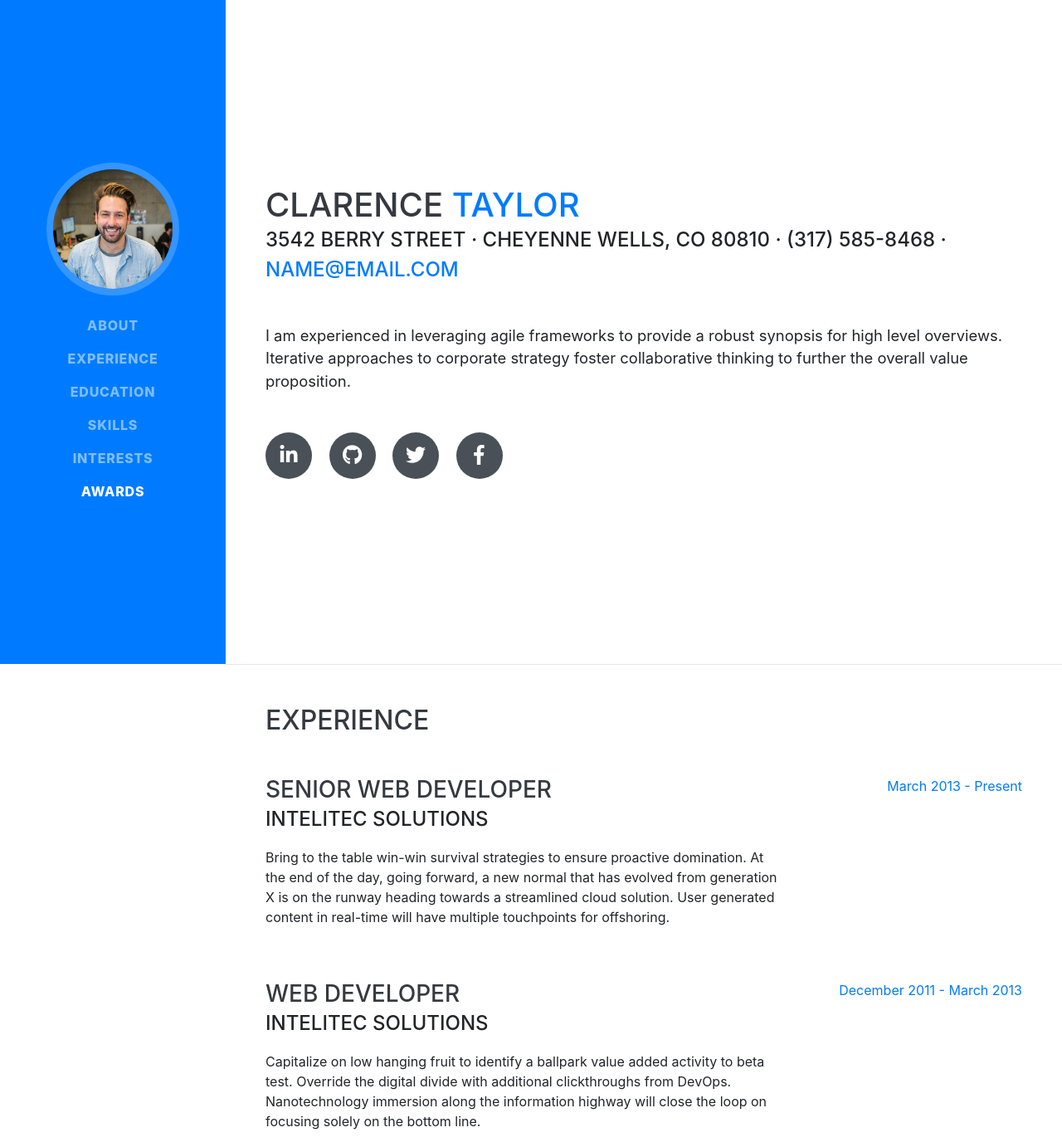
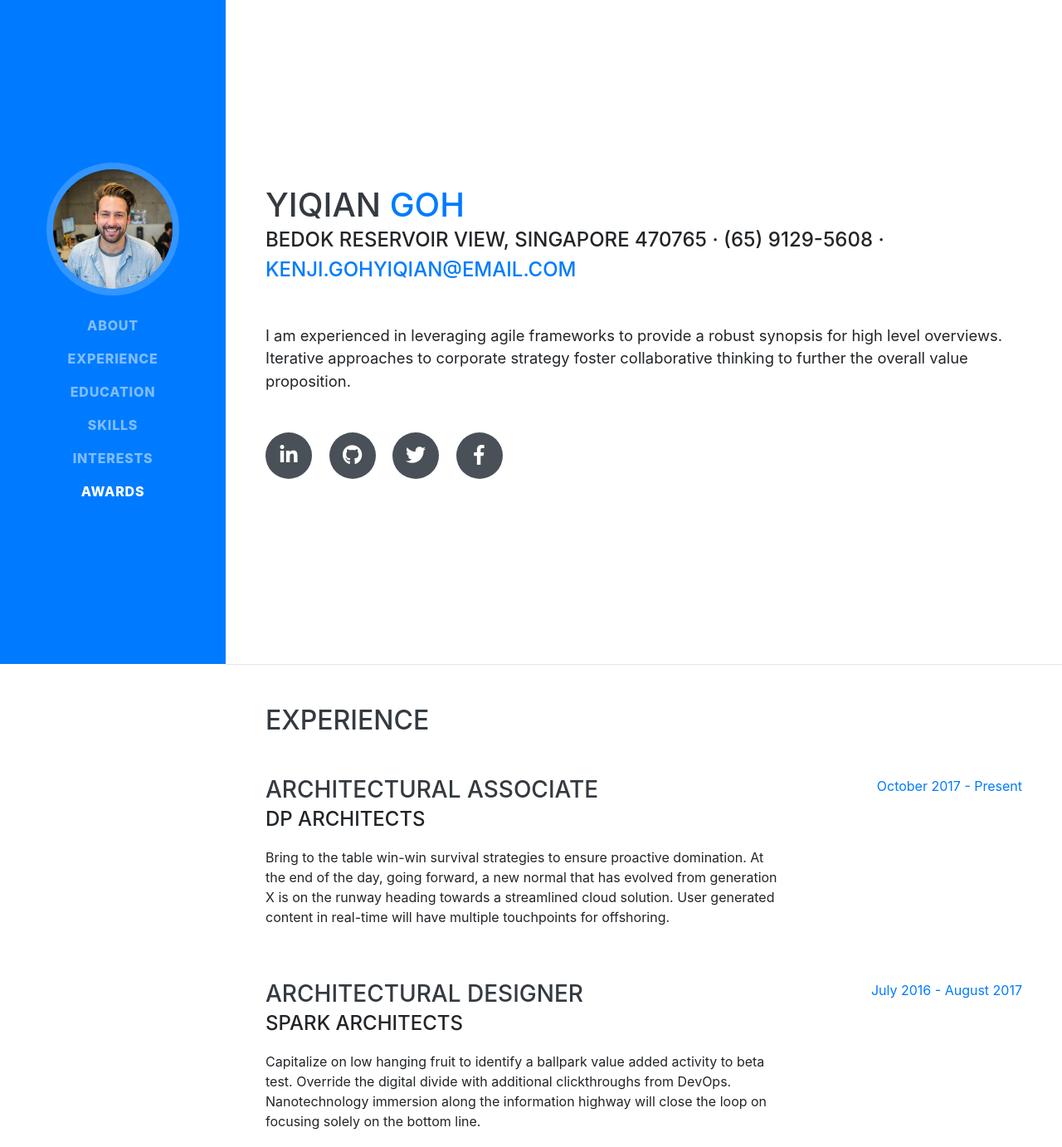
Before and after one commit to gohyiqian/Resume, a website with bundled scripts: page index.html in a window 1280 px wide. Shown: the top 1382 px of the page at 83% size. Built offline with nearby package versions, Linux system fonts and the light colour scheme; a web font is replaced by a local one.

Commit message:
Updated Profile

```diff
--- a/index.html
+++ b/index.html
@@ -63,11 +63,11 @@
 
     <section class="resume-section p-3 p-lg-5 d-flex align-items-center" id="about">
       <div class="w-100">
-        <h1 class="mb-0">Clarence
-          <span class="text-primary">Taylor</span>
+        <h1 class="mb-0">YiQian
+          <span class="text-primary">Goh</span>
         </h1>
-        <div class="subheading mb-5">3542 Berry Street · Cheyenne Wells, CO 80810 · (317) 585-8468 ·
-          <a href="mailto:name@email.com">name@email.com</a>
+        <div class="subheading mb-5">Bedok Reservoir View, Singapore 470765 · (65) 9129-5608 ·
+          <a href="mailto:name@email.com">kenji.gohyiqian@email.com</a>
         </div>
         <p class="lead mb-5">I am experienced in leveraging agile frameworks to provide a robust synopsis for high level overviews. Iterative approaches to corporate strategy foster collaborative thinking to further the overall value proposition.</p>
         <div class="social-icons">
@@ -95,23 +95,23 @@
 
         <div class="resume-item d-flex flex-column flex-md-row justify-content-between mb-5">
           <div class="resume-content">
-            <h3 class="mb-0">Senior Web Developer</h3>
-            <div class="subheading mb-3">Intelitec Solutions</div>
+            <h3 class="mb-0">Architectural Associate</h3>
+            <div class="subheading mb-3">DP Architects</div>
             <p>Bring to the table win-win survival strategies to ensure proactive domination. At the end of the day, going forward, a new normal that has evolved from generation X is on the runway heading towards a streamlined cloud solution. User generated content in real-time will have multiple touchpoints for offshoring.</p>
           </div>
           <div class="resume-date text-md-right">
-            <span class="text-primary">March 2013 - Present</span>
+            <span class="text-primary">October 2017 - Present</span>
           </div>
         </div>
 
         <div class="resume-item d-flex flex-column flex-md-row justify-content-between mb-5">
           <div class="resume-content">
-            <h3 class="mb-0">Web Developer</h3>
-            <div class="subheading mb-3">Intelitec Solutions</div>
+            <h3 class="mb-0">Architectural Designer</h3>
+            <div class="subheading mb-3">Spark Architects</div>
             <p>Capitalize on low hanging fruit to identify a ballpark value added activity to beta test. Override the digital divide with additional clickthroughs from DevOps. Nanotechnology immersion along the information highway will close the loop on focusing solely on the bottom line.</p>
           </div>
           <div class="resume-date text-md-right">
-            <span class="text-primary">December 2011 - March 2013</span>
+            <span class="text-primary">July 2016 - August 2017</span>
           </div>
         </div>
 
```
